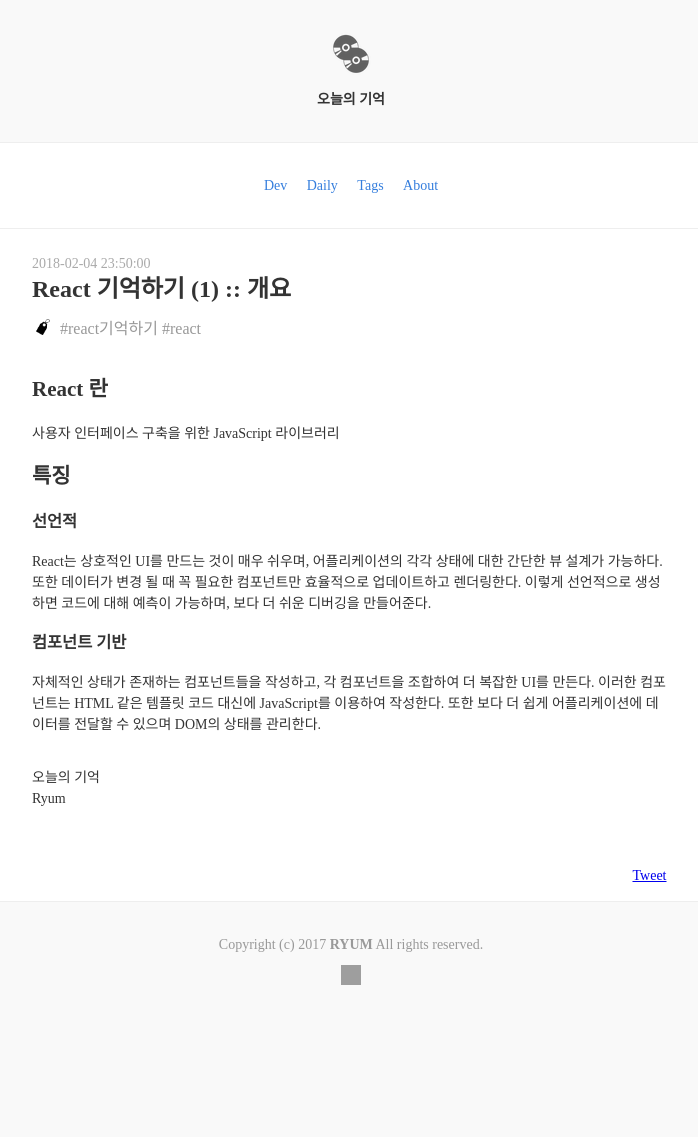
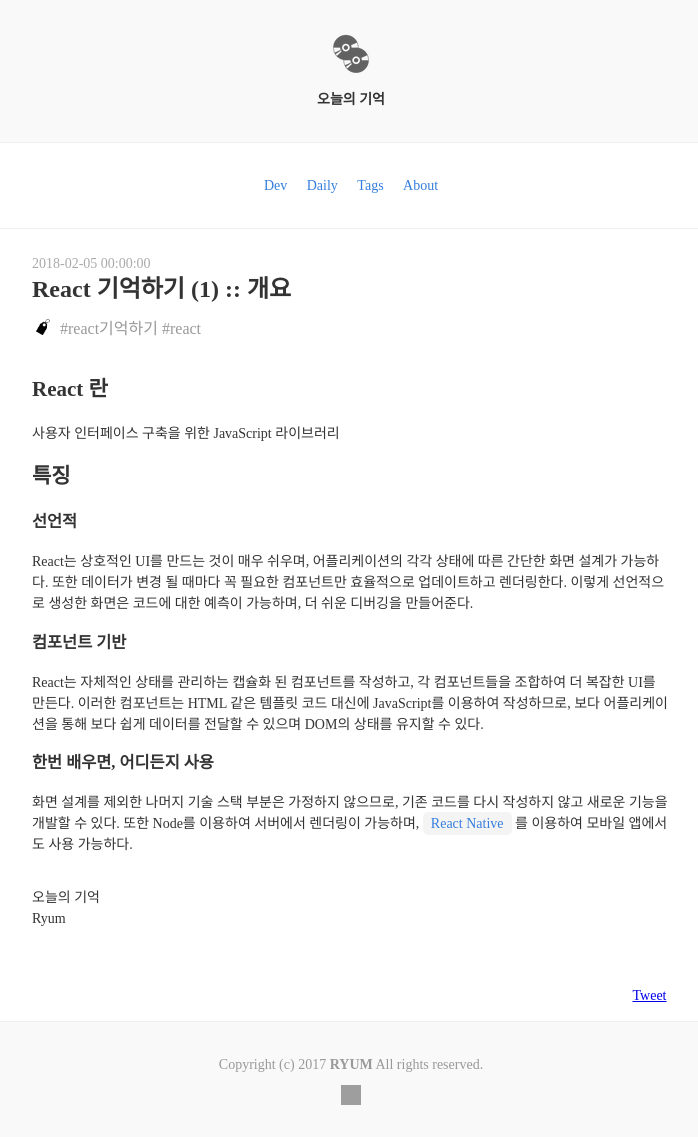
Before and after one commit to ryum91/ryum91.github.com, a Jekyll site: the page built from _posts/dev/2018-02-05-20.md, in a window 1280 px wide. Shown: the whole page, without its empty margins (289-987 px from the left). Built offline with Jekyll 4.4.1, drawn with Linux system fonts in a browser that asks for light colours; nearby versions of some CDN libraries; some web fonts are replaced; comment, search, counter and statistics services are not loaded; before the commit the page ends 1017 px from its top, so only the background shows below that; grey boxes are pictures that could not be loaded.

```diff
--- a/_posts/dev/2018-02-05-20.md
+++ b/_posts/dev/2018-02-05-20.md
@@ -11,11 +11,16 @@
 
 ## 특징
 ### 선언적
-React는 상호적인 UI를 만드는 것이 매우 쉬우며, 어플리케이션의 각각 상태에 대한 간단한 뷰 설계가 가능하다.
-또한 데이터가 변경 될 때 꼭 필요한 컴포넌트만 효율적으로 업데이트하고 렌더링한다.
-이렇게 선언적으로 생성하면 코드에 대해 예측이 가능하며, 보다 더 쉬운 디버깅을 만들어준다.
+React는 상호적인 UI를 만드는 것이 매우 쉬우며, 어플리케이션의 각각 상태에 따른 간단한 화면 설계가 가능하다.
+또한 데이터가 변경 될 때마다 꼭 필요한 컴포넌트만 효율적으로 업데이트하고 렌더링한다.
+이렇게 선언적으로 생성한 화면은 코드에 대한 예측이 가능하며, 더 쉬운 디버깅을 만들어준다.
 
 ### 컴포넌트 기반
-자체적인 상태가 존재하는 컴포넌트들을 작성하고, 각 컴포넌트을 조합하여 더 복잡한 UI를 만든다.
-이러한 컴포넌트는 HTML 같은 템플릿 코드 대신에 JavaScript를 이용하여 작성한다.
-또한 보다 더 쉽게 어플리케이션에 데이터를 전달할 수 있으며 DOM의 상태를 관리한다.
+React는 자체적인 상태를 관리하는 캡슐화 된 컴포넌트를 작성하고, 각 컴포넌트들을 조합하여 더 복잡한 UI를 만든다.
+이러한 컴포넌트는 HTML 같은 템플릿 코드 대신에 JavaScript를 이용하여 작성하므로,
+보다 어플리케이션을 통해 보다 쉽게 데이터를 전달할 수 있으며 DOM의 상태를 유지할 수 있다.
+
+### 한번 배우면, 어디든지 사용
+화면 설계를 제외한 나머지 기술 스택 부분은 가정하지 않으므로,
+기존 코드를 다시 작성하지 않고 새로운 기능을 개발할 수 있다.
+또한 Node를 이용하여 서버에서 렌더링이 가능하며, [`React Native`](https://facebook.github.io/react-native/) 를 이용하여 모바일 앱에서도 사용 가능하다.
```
Also changed, not shown: other parts of _posts/dev/2018-02-05-20.md (+1 -1 lines), _posts/daily/2018-02-05-01.md (+3 -1 lines).
